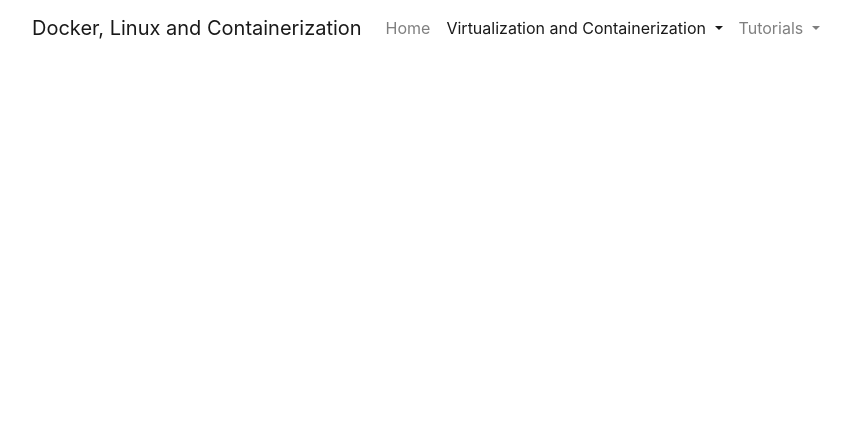
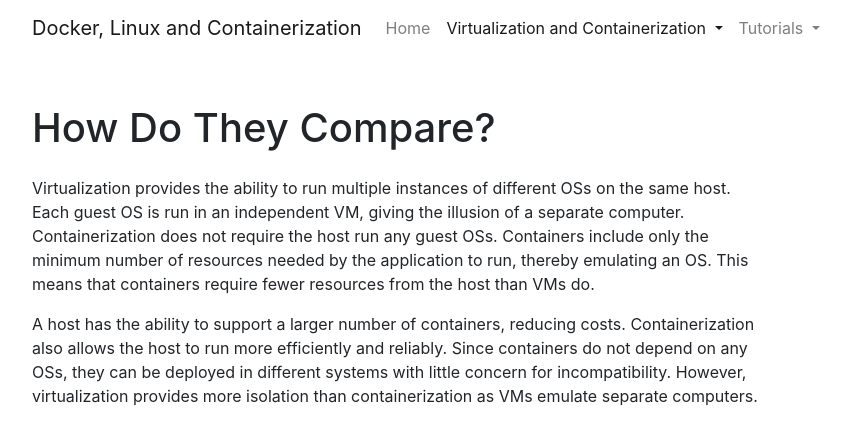
Before and after one commit to dahliamusa/dockerLinuxContainerization, a plain HTML site: page docs/compare.html in a window 1280 px wide. Shown: the whole page, without its empty margins (53-903 px from the left). Drawn offline with nearby package versions, Linux system fonts and the light colour scheme.

Commit message:
Feature: Added content to compare.html

```diff
--- a/docs/compare.html
+++ b/docs/compare.html
@@ -50,6 +50,24 @@
     </nav>
 </header>
 
+<div class="container">
+    <h1 class="mt-5">How Do They Compare?</h1>
+</div>
+
+<main class="container mt-4">
+    <div class="row">
+        <div class="col-8">
+            <p>
+                Virtualization provides the ability to run multiple instances of different OSs on the same host. Each guest OS is run in an independent VM, giving the illusion of a separate computer. Containerization does not require the host run any guest OSs. Containers include only the minimum number of resources needed by the application to run, thereby emulating an OS. This means that containers require fewer resources from the host than VMs do.
+            </p>
+            <p>
+                A host has the ability to support a larger number of containers, reducing costs. Containerization also allows the host to run more efficiently and reliably. Since containers do not depend on any OSs, they can be deployed in different systems with little concern for incompatibility. However, virtualization provides more isolation than containerization as VMs emulate separate computers.
+            </p>
+            <!--a class="btn btn-outline-dark btn-sm float-right" href="" role="button">Next: </a-->
+        </div>
+    </div>
+</main>
+
 <!--div class="container">
     <h1 class="mt-5">How the Internet Works</h1>
 </div-->
```
